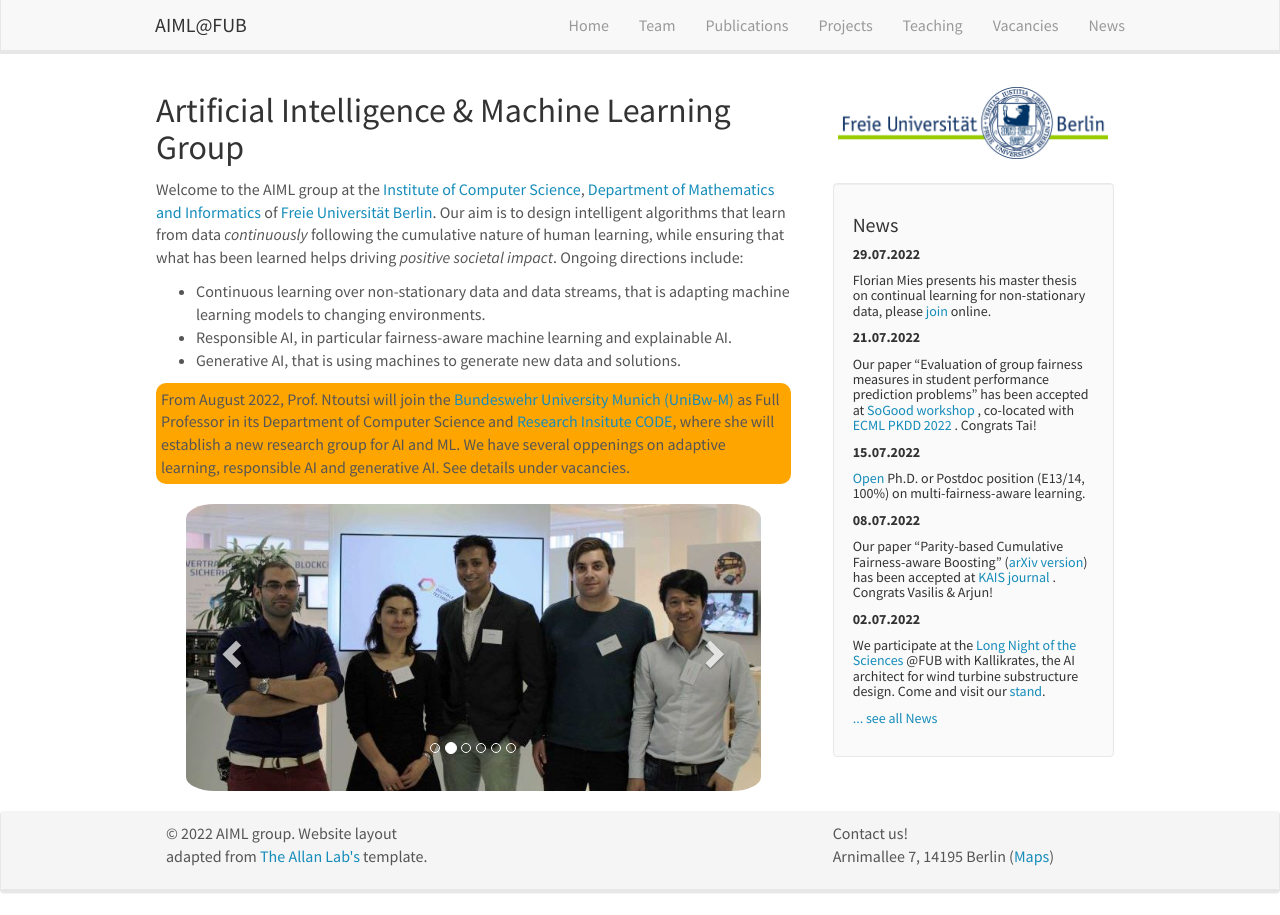
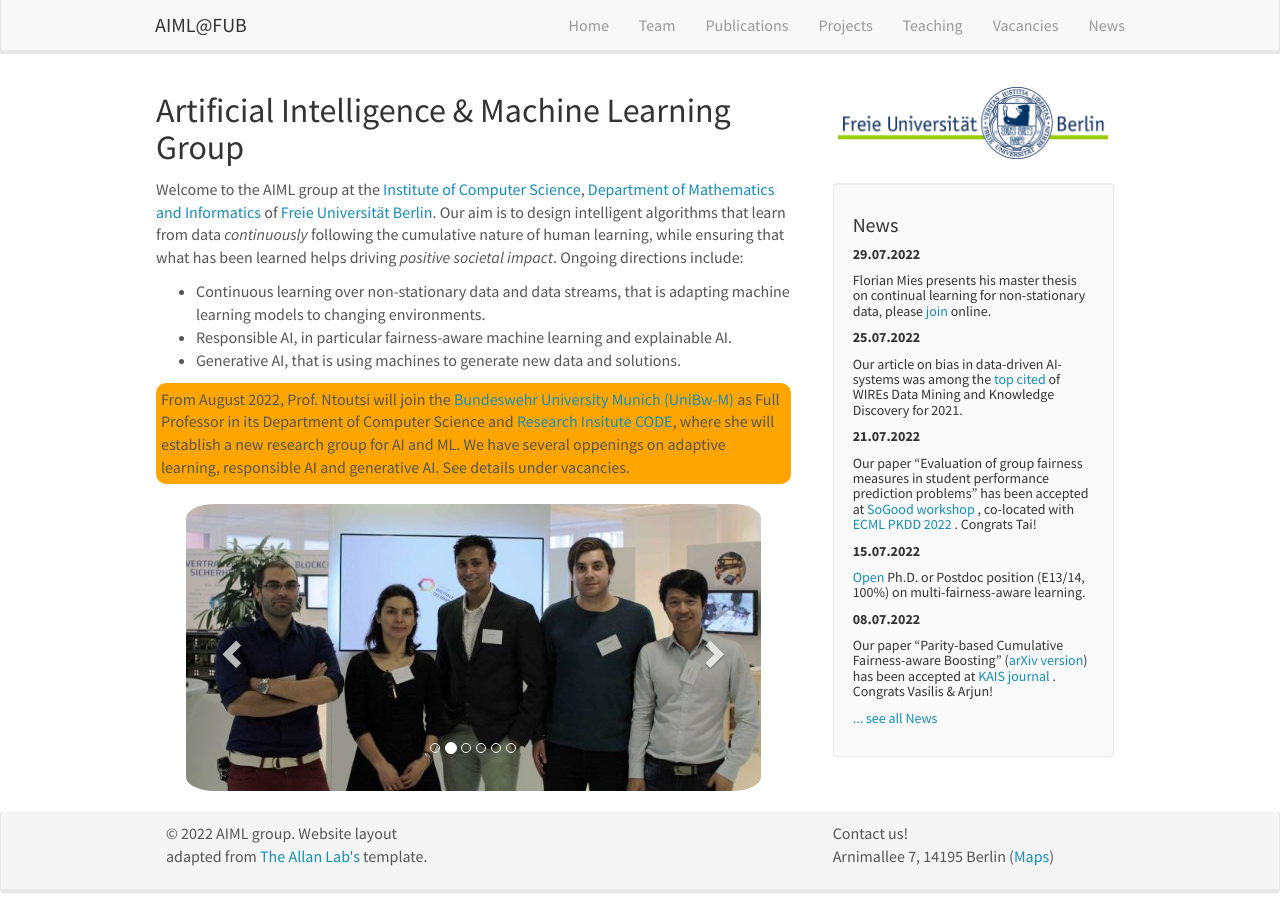
Before and after one commit to AIML-research/AIML-research.github.io, a Jekyll site: the page built from _pages/home.md, in a window 1280 px wide. Built offline with Jekyll 4.4.1, drawn with Linux system fonts in a browser that asks for light colours; nearby versions of some CDN libraries.

Commit message:
Update news.yml

```diff
--- a/_data/news.yml
+++ b/_data/news.yml
@@ -1,5 +1,7 @@
 - date: 29.07.2022
   headline: Florian Mies presents his master thesis on continual learning for non-stationary data, please <a href="https://fu-berlin.webex.com/fu-berlin/j.php?MTID=m957b7f4aeeb484e38aab4d060f49e0af" target="_new">join</a> online.
+- date: 25.07.2022
+  headline: Our article on bias in data-driven AI-systems was among the <a href="https://wires.onlinelibrary.wiley.com/doi/toc/10.1002/(ISSN)1942-4795.top-articles" target="_new">top cited</a> of WIREs Data Mining and Knowledge Discovery for 2021.
 - date: 21.07.2022
   headline: Our paper "Evaluation of group fairness measures in student performance prediction problems" has been accepted at <a href = "https://sites.google.com/view/ecmlpkddsogood2022" target ="_new"> SoGood workshop </a>, co-located with <a href = "https://2022.ecmlpkdd.org/" target = "_new">ECML PKDD 2022 </a>. Congrats Tai!
 - date: 15.07.2022
```
